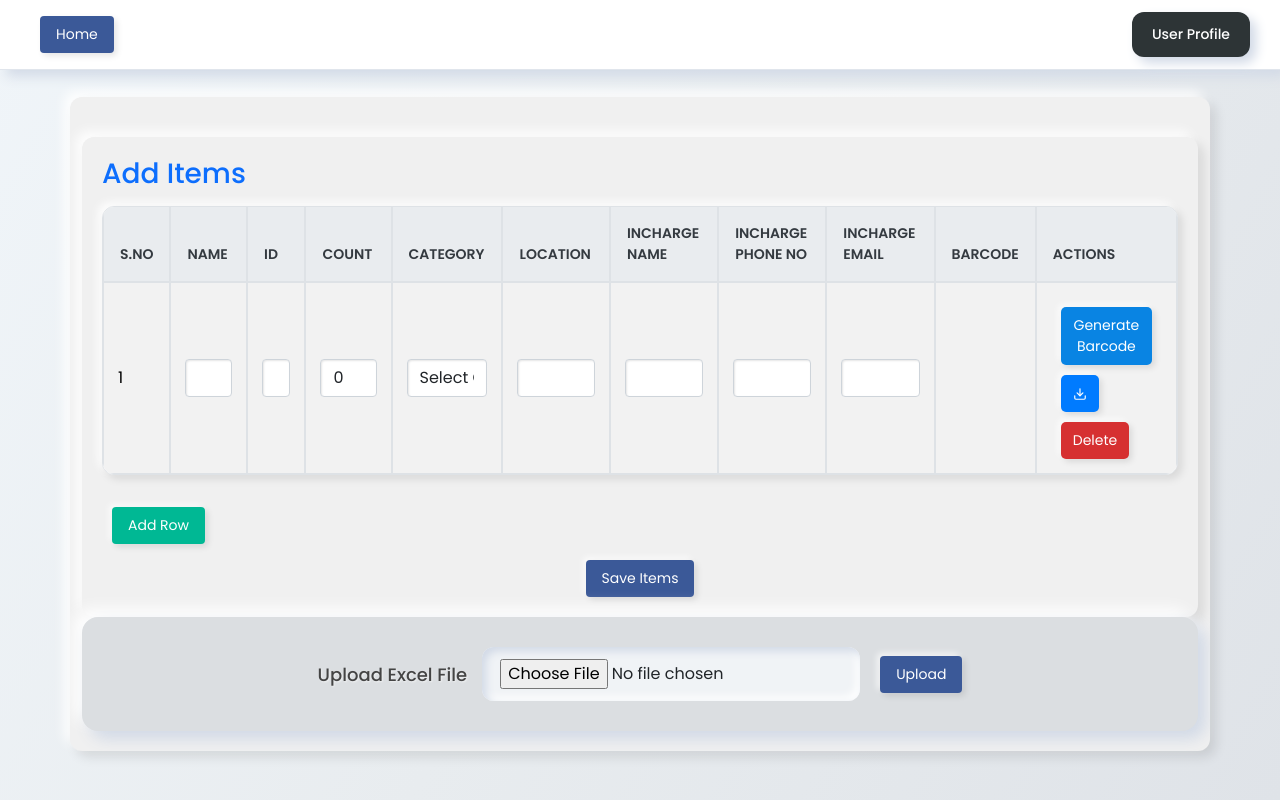
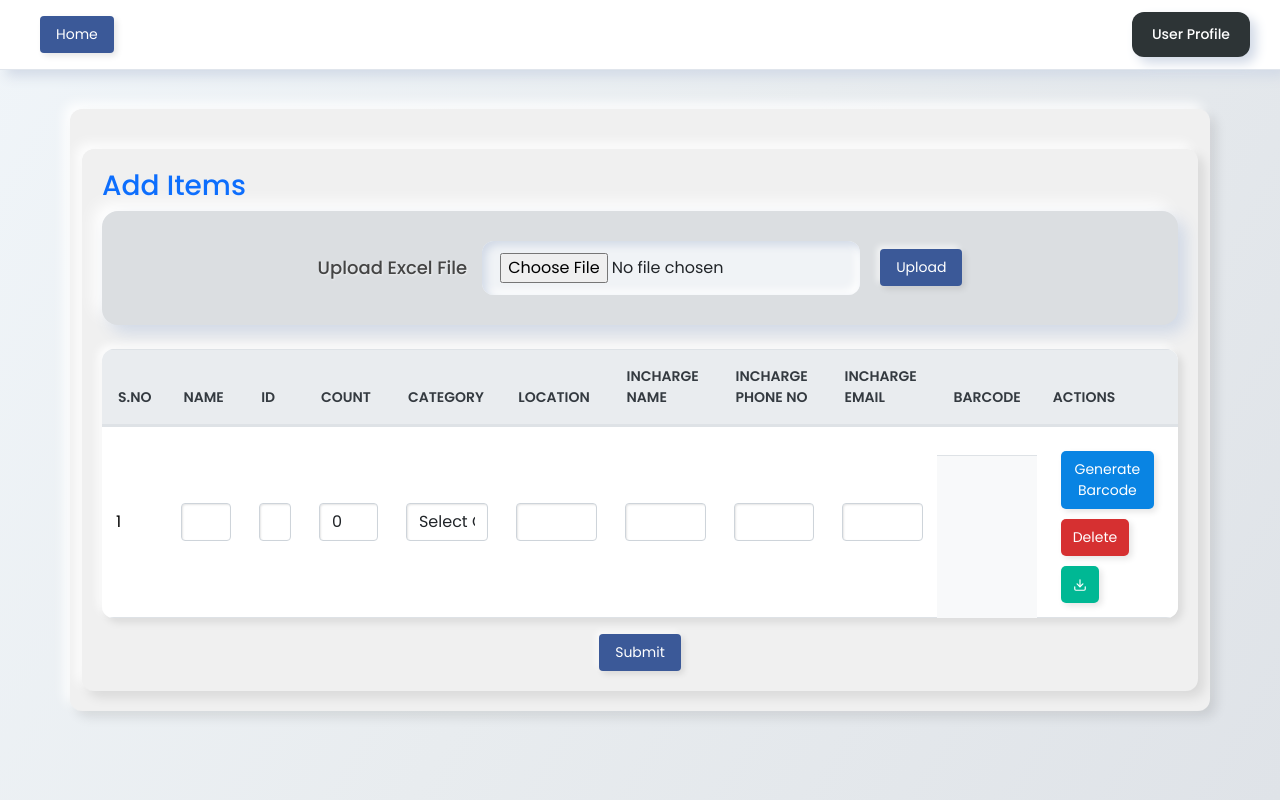
Before and after one commit to Indravahini/sairamhub, a React (Create React App) app: page /create in a window 1280 px wide. Built offline with nearby package versions, Linux system fonts and the light colour scheme.

Commit message:
Update AddItem.js

```diff
--- a/src/AddItem.js
+++ b/src/AddItem.js
@@ -110,8 +110,80 @@ const AddItem = () => {
         });
     };
 
-    // File upload handling
-    const handleFileChange = (e) => {
+    const handleProfileClick = () => {
+        setShowDropdown(!showDropdown);
+    };
+
+    const handleLogout = () => {
+        navigate('/login');
+    };
+
+    const renderTableHeader = () => (
+        <thead className="d-table-header-group">
+            <tr>
+                <th>S.no</th>
+                <th>Name</th>
+                <th>ID</th>
+                <th>Count</th>
+                <th>Category</th>
+                <th>Location</th>
+                <th>Incharge Name</th>
+                <th>Incharge Phone No</th>
+                <th>Incharge Email</th>
+                <th>Barcode</th>
+                <th>Actions</th>
+            </tr>
+        </thead>
+    );
+
+    const renderTableRow = (row, index) => (
+        <tr key={index}>
+            <td data-label="S.no">{index + 1}</td>
+            <td data-label="Name">
+                <input type="text" className="form-control" name="name" value={row.name} onChange={(e) => handleRowChange(index, e)} required />
+            </td>
+            <td data-label="ID">
+                <input type="text" className="form-control" name="id" value={row.id} onChange={(e) => handleRowChange(index, e)} required />
+            </td>
+            <td data-label="Count">
+                <input type="number" className="form-control" name="count" value={row.count} onChange={(e) => handleRowChange(index, e)} required />
+            </td>
+            <td data-label="Category">
+                <select className="form-control" name="category" value={row.category} onChange={(e) => handleRowChange(index, e)} required>
+                    <option value="">Select Category</option>
+                    <option value="Electronics">Electronics</option>
+                    <option value="Sensors">Sensors</option>
+                    <option value="Lighting">Lighting</option>
+                    <option value="Single Board Computer">Single Board Computer</option>
+                </select>
+            </td>
+            <td data-label="Location">
+                <input type="text" className="form-control" name="location" value={row.location} onChange={(e) => handleRowChange(index, e)} required />
+            </td>
+            <td data-label="Incharge Name">
+                <input type="text" className="form-control" name="incharge_name" value={row.incharge_name} onChange={(e) => handleRowChange(index, e)} required />
+            </td>
+            <td data-label="Incharge Phone No">
+                <input type="text" className="form-control" name="incharge_phoneno" value={row.incharge_phoneno} onChange={(e) => handleRowChange(index, e)} required />
+            </td>
+            <td data-label="Incharge Email">
+                <input type="email" className="form-control" name="incharge_mail" value={row.incharge_mail} onChange={(e) => handleRowChange(index, e)} required />
+            </td>
+            <td data-label="Barcode" className="barcode-cell">
+                {row.barcode && <Barcode value={row.barcode} className="barcode" id={`barcode-${index}`} />}
+            </td>
+            <td data-label="Actions">
+                <div className="action-buttons">
+                    <button type="button" className="btn btn-info btn-sm" onClick={() => generateBarcode(index)}>Generate Barcode</button>
+                    <button type="button" className="btn btn-danger btn-sm" onClick={() => handleDeleteRow(index)}>Delete</button>
+                    <button type="button" className="btn btn-success btn-sm" onClick={() => handleDownloadBarcode(index)}><FiDownload /></button>
+                </div>
+            </td>
+        </tr>
+    );
+
+      // File upload handling
+      const handleFileChange = (e) => {
         setFile(e.target.files[0]);
     };
     const handleFileUpload = async (e) => {
@@ -139,7 +211,7 @@ const AddItem = () => {
     const fetchTableData = async () => {
         try {
             const response = await axios.get('https://incubationbackend.vercel.app/api/product');
-            setRows(response.data);  // Assuming response.data is an array of rows
+            setRows(response.data);
         } catch (error) {
             console.error('Error fetching table data:', error);
         }
@@ -150,93 +222,24 @@ const AddItem = () => {
         <div className='cont'>
             <header className="header">
                 <div className="header-left">
-                    <button className="btn btn-primary" onClick={() => navigate('/')}>Home</button>
+                    <button className="btn btn-primary" onClick={() => navigate('/Dashboard')}>Home</button>
                 </div>
                 <div className="header-right">
-                    <button className="btn btn-secondary" onClick={() => setShowDropdown(!showDropdown)}>User Profile</button>
+                    <button className="btn btn-secondary" onClick={handleProfileClick}>User Profile</button>
                     {showDropdown && (
                         <div className="dropdown">
-                            <button className="btn btn-danger" onClick={() => navigate('/login')}>Logout</button>
+                            <button className="btn btn-danger" onClick={handleLogout}>Logout</button>
                         </div>
                     )}
                 </div>
             </header>
 
-            <div className="container mt-5">
+            <div className="container">
+
                 <div className="table-container">
                     <h3 className="text-primary">Add Items</h3>
-                    <form onSubmit={handleSubmit}>
-                        <table className="table table-bordered table-striped mt-3">
-                            <thead>
-                                <tr>
-                                    <th>S.no</th>
-                                    <th>Name</th>
-                                    <th>ID</th>
-                                    <th>Count</th>
-                                    <th>Category</th>
-                                    <th>Location</th>
-                                    <th>Incharge Name</th>
-                                    <th>Incharge Phone No</th>
-                                    <th>Incharge Email</th>
-                                    <th>Barcode</th>
-                                    <th>Actions</th>
-                                </tr>
-                            </thead>
-                            <tbody>
-                                {rows.map((row, index) => (
-                                    <tr key={index}>
-                                        <td>{index + 1}</td>
-                                        <td>
-                                            <input type="text" className="form-control" name="name" value={row.name} onChange={(e) => handleRowChange(index, e)} required />
-                                        </td>
-                                        <td>
-                                            <input type="text" className="form-control" name="id" value={row.id} onChange={(e) => handleRowChange(index, e)} required />
-                                        </td>
-                                        <td>
-                                            <input type="number" className="form-control" name="count" value={row.count} onChange={(e) => handleRowChange(index, e)} required />
-                                        </td>
-                                        <td>
-                                            <select className="form-control" name="category" value={row.category} onChange={(e) => handleRowChange(index, e)} required>
-                                                <option value="">Select Category</option>
-                                                <option value="Electronics">Electronics</option>
-                                                <option value="Sensors">Sensors</option>
-                                                <option value="Lighting">Lighting</option>
-                                                <option value="Single Board Computer">Single Board Computer</option>
-                                            </select>
-                                        </td>
-                                        <td>
-                                            <input type="text" className="form-control" name="location" value={row.location} onChange={(e) => handleRowChange(index, e)} required />
-                                        </td>
-                                        <td>
-                                            <input type="text" className="form-control" name="incharge_name" value={row.incharge_name} onChange={(e) => handleRowChange(index, e)} required />
-                                        </td>
-                                        <td>
-                                            <input type="text" className="form-control" name="incharge_phoneno" value={row.incharge_phoneno} onChange={(e) => handleRowChange(index, e)} required />
-                                        </td>
-                                        <td>
-                                            <input type="email" className="form-control" name="incharge_mail" value={row.incharge_mail} onChange={(e) => handleRowChange(index, e)} required />
-                                        </td>
-                                        <td>
-                                            {row.barcode && <Barcode value={row.barcode} className="barcode"/>}
-                                        </td>
-                                        <td>
-                                            <div className="action-buttons">
-                                                <button type="button" className="btn btn-info btn-sm" onClick={() => generateBarcode(index)}>Generate Barcode</button>
-                                                <button type="button" className="btn btn-primary btn-sm" onClick={() => handleDownloadBarcode(index)}><FiDownload /></button>
-                                                <button type="button" className="btn btn-danger btn-sm" onClick={() => handleDeleteRow(index)}>Delete</button>
-                                            </div>
-                                        </td>
-                                    </tr>
-                                ))}
-                            </tbody>
-                        </table>
-                        <button type="button" className="btn btn-success mt-3" onClick={handleAddRow}>Add Row</button>
-                        <button type="submit" className="btn btn-primary mt-3 ml-2">Save Items</button>
-                    </form>
-                </div>
-
-                {/* File Upload Form */}
-                <div className="file-upload-container">
+                     {/* File Upload Form */}
+                 <div className="file-upload-container">
                     <h4>Upload Excel File</h4>
                     <form onSubmit={handleFileUpload}>
                         <input type="file" onChange={handleFileChange} required />
@@ -244,6 +247,21 @@ const AddItem = () => {
                     </form>
                     {message && <p>{message}</p>}
                 </div>
+                <br>
+                </br>
+                    <form onSubmit={handleSubmit}>
+                        <table className="table">
+                            {renderTableHeader()}
+                            <tbody>
+                                {rows.map((row, index) => renderTableRow(row, index))}
+                            </tbody>
+                        </table>
+                        <button type="button" className="btn btn-primary add-row-button" onClick={handleAddRow}>Add Row</button>
+                        <button type="submit" className="btn btn-primary mt-3">Submit</button>
+                    </form>
+                </div>
+
+
             </div>
         </div>
     );
```
